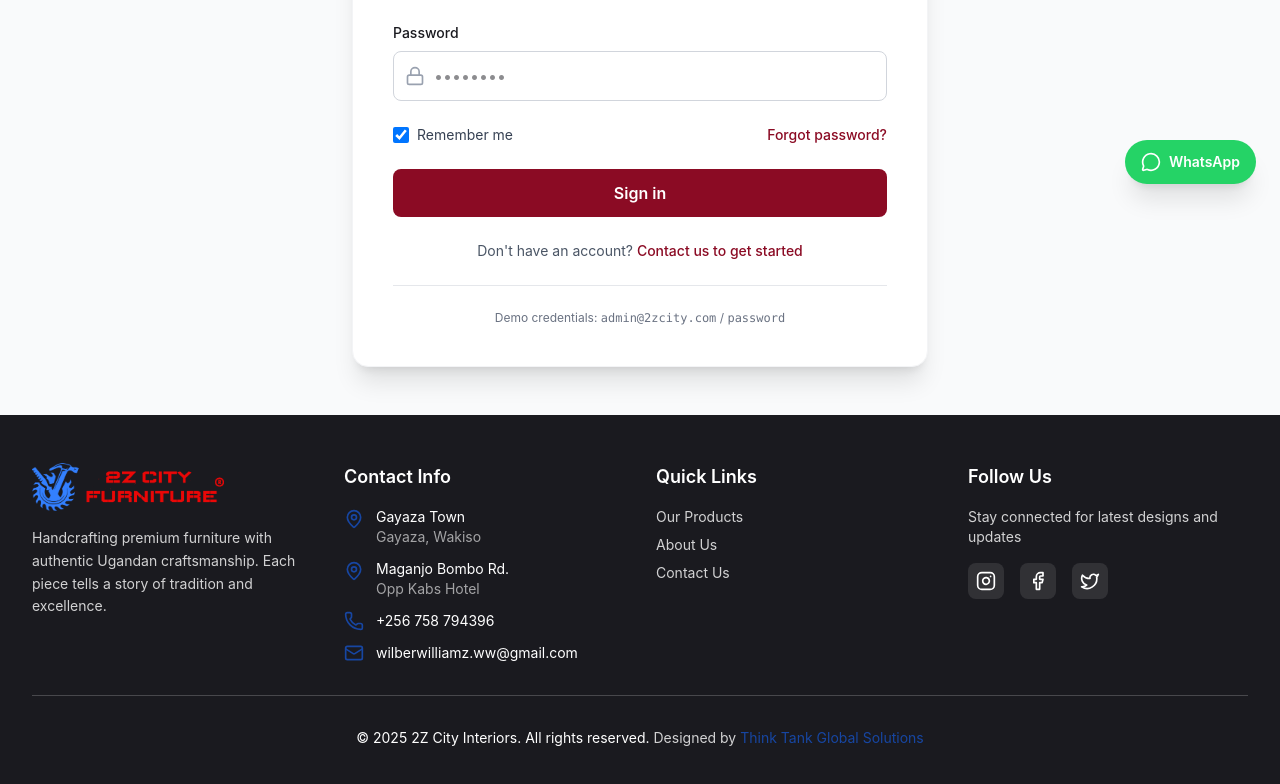
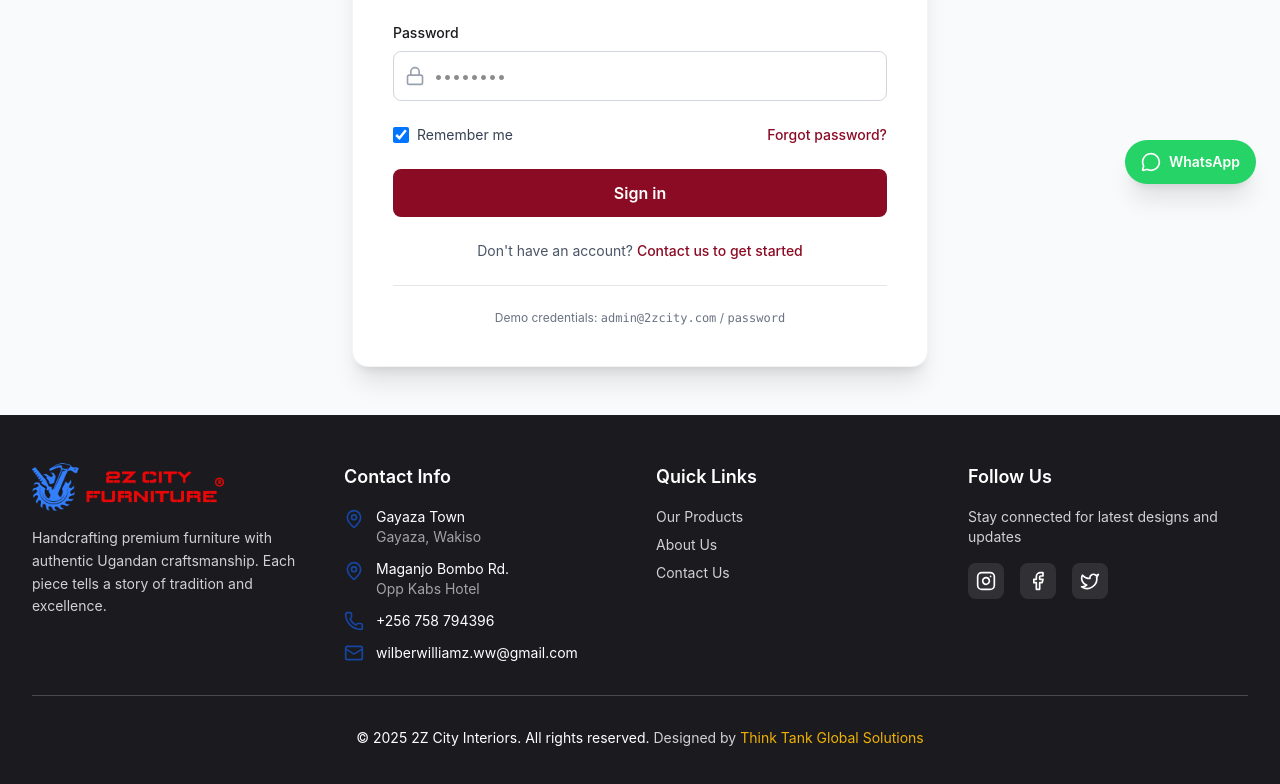
Before and after one commit to enoskyeza/2zinterior, a React (Vite) app: page /login in a window 1280 px wide. Shown: the part 592-1376 px from the top of the page. Built offline with nearby package versions, Linux system fonts and the light colour scheme; no server answers.

Commit message:
add link to hom eon admin dashboard

```diff
--- a/src/admin/Sidebar.jsx
+++ b/src/admin/Sidebar.jsx
@@ -1,10 +1,13 @@
 import { Package, ShoppingCart, Settings, LogOut } from 'lucide-react'
+import { Link } from 'react-router-dom'
 
 export default function Sidebar({ activeTab, onTabChange, onLogout }) {
   return (
     <aside className="hidden lg:flex lg:flex-col w-64 bg-white border-r border-gray-200 fixed left-0 top-0 h-full">
       <div className="p-6 border-b border-gray-200">
-        <img src="/logo-dark.png" alt="2Z Interiors" className="h-8 w-auto" />
+        <Link to="/">
+          <img src="/logo-dark.png" alt="2Z Interiors" className="h-8 w-auto transition-transform hover:scale-105" />
+        </Link>
       </div>
       <nav className="flex-1 p-4">
         <button
--- a/src/components/Footer.jsx
+++ b/src/components/Footer.jsx
@@ -93,7 +93,7 @@ export default function Footer() {
                 href="https://thinktankgs.com/"
                 target="_blank"
                 rel="noreferrer"
-                className="text-brand-accent hover:underline"
+                className="text-yellow-500 hover:underline"
               >
                 Think Tank Global Solutions
               </a>
```
